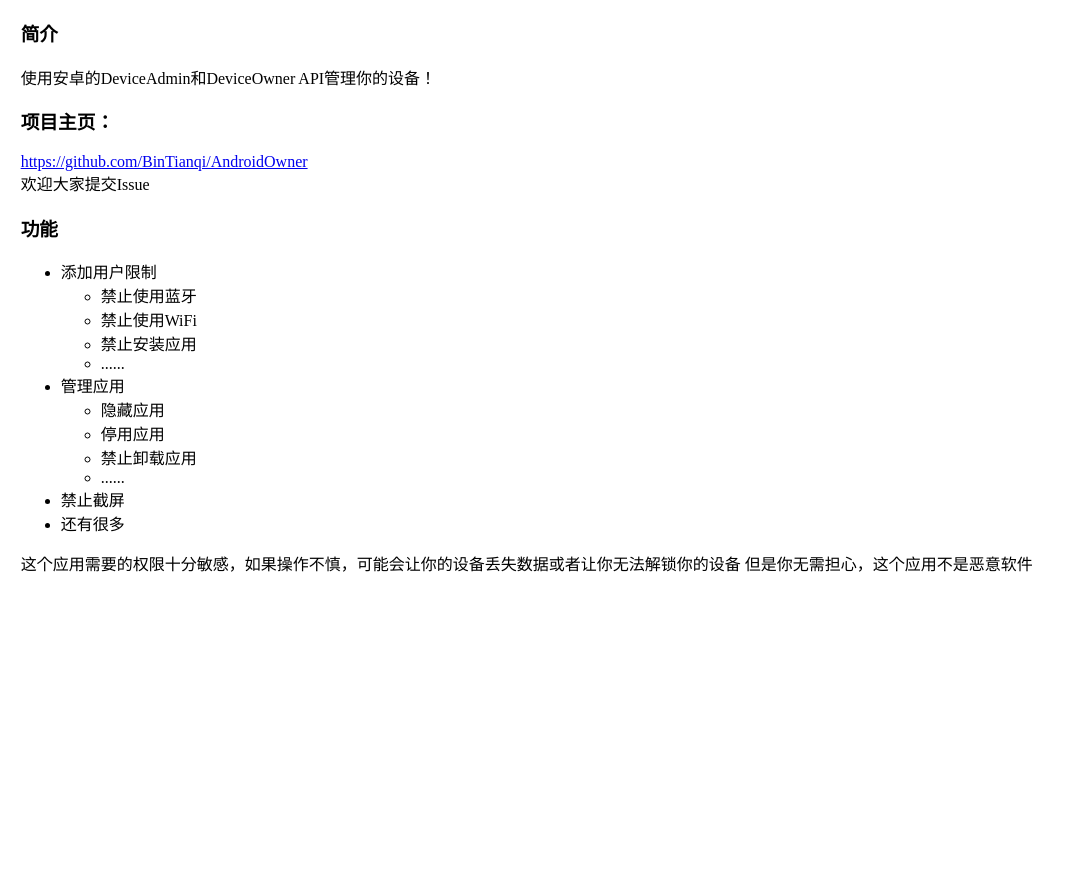
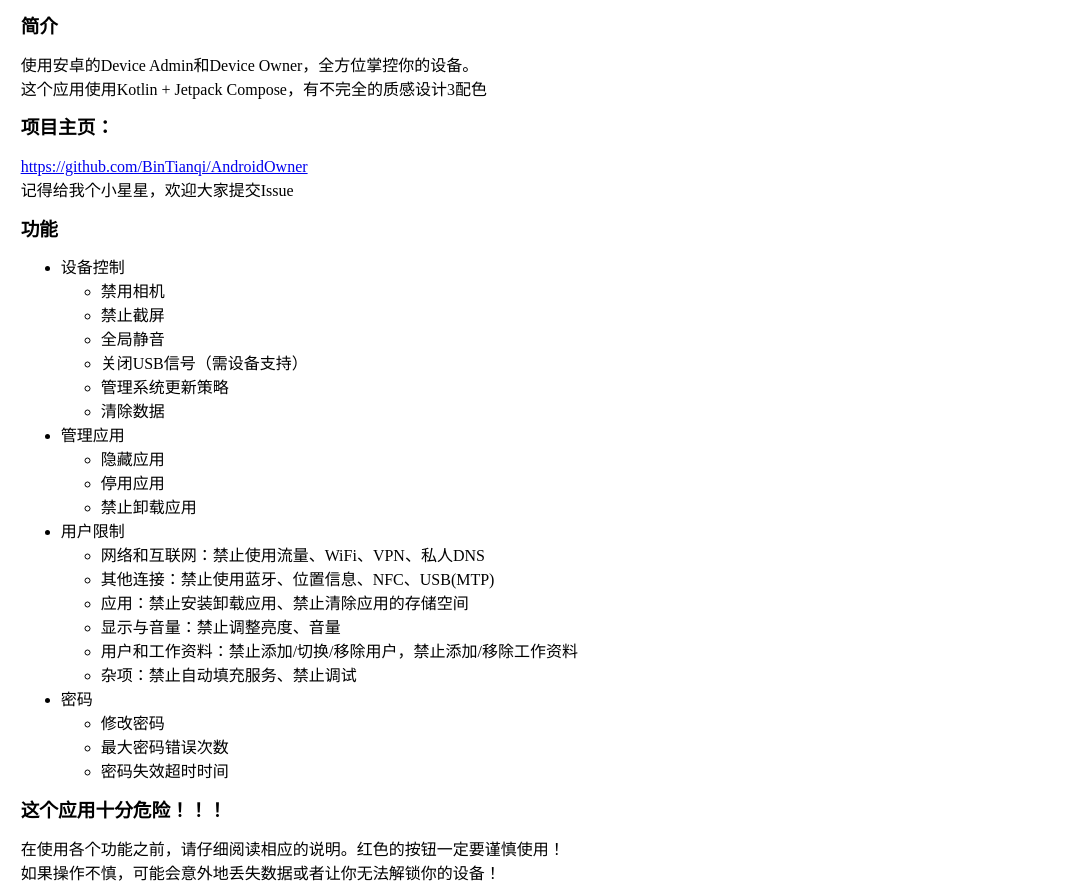
Before and after one commit to BinTianqi/bintianqi.github.io, a plain HTML site: page AndroidOwner.html in a window 1280 px wide. Shown: the part 61-952 px from the top of the page, without its empty margins (0-1075 px from the left). Before the commit the page ends 800 px from the top, so only its background shows below. Drawn offline with Linux system fonts and the light colour scheme.

Commit message:
add more description to android owner

```diff
--- a/AndroidOwner.html
+++ b/AndroidOwner.html
@@ -5,10 +5,16 @@
     <title>Android Owner</title>
     <style>
         div{
-    padding: 0%;
             margin: 1%;
             height: auto;
             display: flexbox;
+            padding-bottom: 3%;
+        }
+        a,ul{
+            line-height: 1.5rem;
+        }
+        h3{
+            line-height: 1rem;
         }
     </style>
 </head>
@@ -17,20 +23,24 @@ div{
     <div>
         <h1>Android Owner</h1>
         <h3>简介</h3>
-  <a>使用安卓的DeviceAdmin和DeviceOwner API管理你的设备！</a>
+        <a>使用安卓的Device Admin和Device Owner，全方位掌控你的设备。</a>
+        <br/>
+        <a>这个应用使用Kotlin + Jetpack Compose，有不完全的质感设计3配色</a>
         <h3>项目主页：</h3>
-  <a href=”https://github.com/BinTianqi/AndroidOwner”>https://github.com/BinTianqi/AndroidOwner</a>
+        <a href=”https://github.com/BinTianqi/AndroidOwner” target="_blank">https://github.com/BinTianqi/AndroidOwner</a>
         </br>
-  <a>欢迎大家提交Issue</a>
+        <a>记得给我个小星星，欢迎大家提交Issue</a>
         <h3>功能</h3>
         <ul>
             <li>
-      <a>添加用户限制</a>
+                <a>设备控制</a>
                 <ul>
-        <li>禁止使用蓝牙</li>
-        <li>禁止使用WiFi</li>
-        <li>禁止安装应用</li>
-        <li>......</li>
+                    <li>禁用相机</li>
+                    <li>禁止截屏</li>
+                    <li>全局静音</li>
+                    <li>关闭USB信号（需设备支持）</li>
+                    <li>管理系统更新策略</li>
+                    <li>清除数据</li>
                 </ul>
             </li>
             <li>
@@ -39,14 +49,40 @@ div{
                     <li>隐藏应用</li>
                     <li>停用应用</li>
                     <li>禁止卸载应用</li>
-        <li>......</li>
                 </ul>
             </li>
-    <li>禁止截屏</li>
-    <li>还有很多</li>
+            <li>
+                <a>用户限制</a>
+                <ul>
+                    <li>网络和互联网：禁止使用流量、WiFi、VPN、私人DNS</li>
+                    <li>其他连接：禁止使用蓝牙、位置信息、NFC、USB(MTP)</li>
+                    <li>应用：禁止安装卸载应用、禁止清除应用的存储空间</li>
+                    <li>显示与音量：禁止调整亮度、音量</li>
+                    <li>用户和工作资料：禁止添加/切换/移除用户，禁止添加/移除工作资料</li>
+                    <li>杂项：禁止自动填充服务、禁止调试</li>
                 </ul>
-  <a>这个应用需要的权限十分敏感，如果操作不慎，可能会让你的设备丢失数据或者让你无法解锁你的设备</a>
-  <a>但是你无需担心，这个应用不是恶意软件</a>
+            </li>
+            <li>
+                <a>密码</a>
+                <ul>
+                    <li>修改密码</li>
+                    <li>最大密码错误次数</li>
+                    <li>密码失效超时时间</li>
+                </ul>
+            </li>
+        </ul>
+        <h3>这个应用十分危险！！！</h3>
+        <a>在使用各个功能之前，请仔细阅读相应的说明。红色的按钮一定要谨慎使用！</a>
+        </br>
+        <a>如果操作不慎，可能会意外地丢失数据或者让你无法解锁你的设备！</a>
+        <h3>即将加入的功能</h3>
+        <ul>
+            <li>Profile Owner相关</li>
+            <li>Managed Profile，工作资料相关</li>
+            <li>安装/卸载应用，清除应用的缓存和存储空间</li>
+            <li>应用管理的包选择器（目前只能手动输入包名）</li>
+            <li>适配手表</li>
+        </ul>
     </div>
 </body>
 </html>
--- a/desktop.css
+++ b/desktop.css
@@ -1,8 +1,8 @@
 @charset "utf-8";
 
 .tab{
-	background-color:#5273c5;
-    color:#ffffff;
+	background-color:#b2c8ff;
+    color:#00027b;
 	border-radius: 1.3rem;
 	margin:0% 2% 0% 2%;
 	padding: 0% 4% 0% 4%;
@@ -12,11 +12,12 @@
 	height: 2.5rem;
 	display: flex;
 	text-align: center;
+	cursor: pointer;
 }
 
 .tab:hover{
-	background-color:#008a77;
-    color:#ffffff
+	background-color:#95ffcc;
+    color:#005925
 }
 
 .navdiv{
@@ -36,6 +37,7 @@
 
 html{
     height: 100%;
+	overflow: hidden;
 }
 
 body{
@@ -45,7 +47,7 @@ body{
 	text-align: center;
 	width: 100%;
 	height: 100%;
-	overflow-x: hidden;
+	overflow: hidden;
 }
 
 .maindiv{
@@ -65,7 +67,7 @@ body{
 	padding: 0% 1% 0% 1%;
     vertical-align: middle;
 	background-color: #c9ffe7;
-	display: flex;
+	display: flexbox;
 }
 
 .mainleft{
```
Also changed, not shown: index.html (+7 -5 lines), introduction.html (+5 -2 lines), main.js (added, +9 -0 lines). Lines whose indentation alone changed are shown as unchanged.
